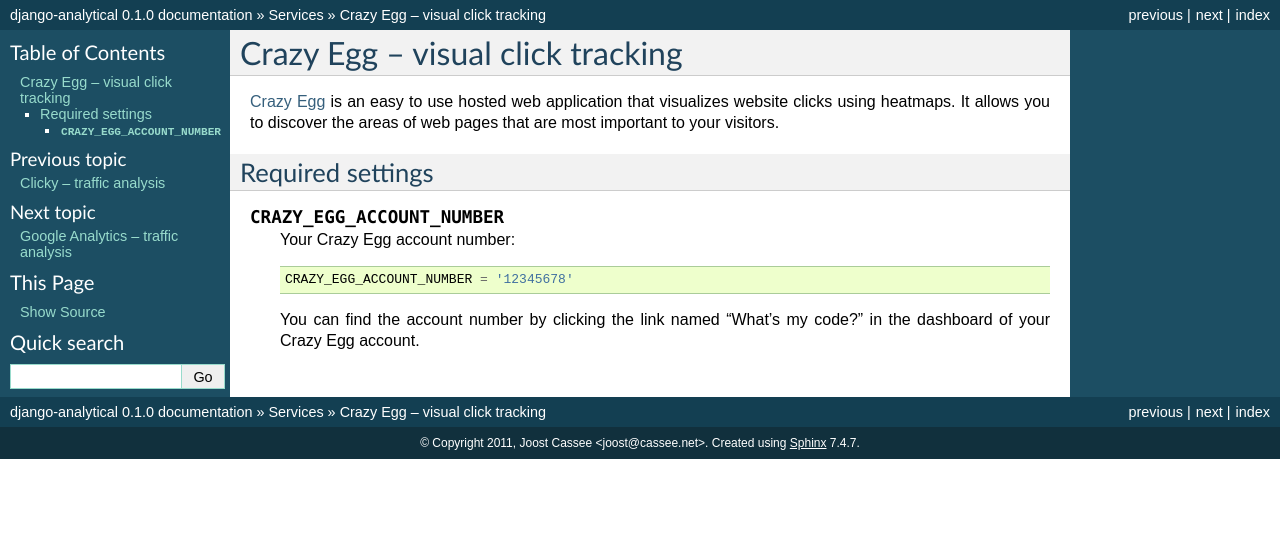
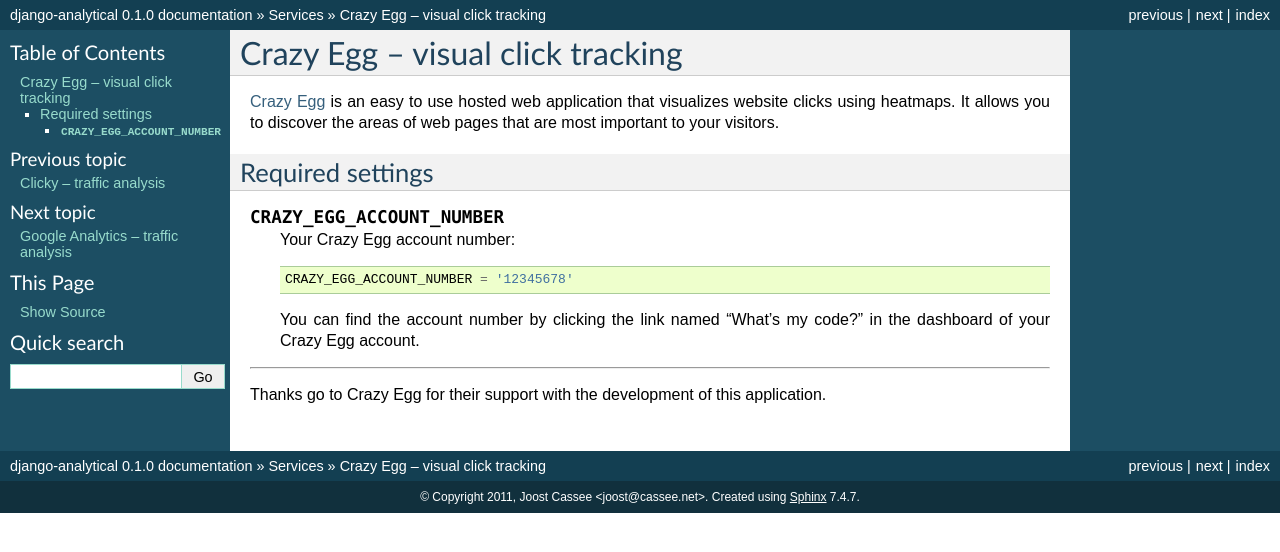
Before and after one commit to jazzband/django-analytical, a Sphinx documentation site: the page built from docs/services/crazy_egg.rst, in a window 1280 px wide. Shown: the top 552 px of the page. Built offline with Sphinx 7.4.7, drawn with Linux system fonts in a browser that asks for light colours.

Commit message:
Small documentation and metadata changes
Added some thank-you's and fixed some typos.

```diff
--- a/docs/index.rst
+++ b/docs/index.rst
@@ -7,8 +7,9 @@
 
 .. _Django: http://www.djangoproject.com/
 
-:Download: http://pypi.python.org/pypi/django-analytical/
-:Source:   http://github.com/jcassee/django-analytical
+:Package: http://pypi.python.org/pypi/django-analytical/
+:Source:  http://github.com/jcassee/django-analytical
+:Issues:  http://github.com/jcassee/django-analytical/issues
 
 
 Overview
--- a/docs/services/chartbeat.rst
+++ b/docs/services/chartbeat.rst
@@ -32,3 +32,9 @@
   Here, ``XXXXX`` is your User ID.
 
 .. _`Add New Site`: http://chartbeat.com/code/
+
+
+----
+
+Thanks go to Chartbeat for their support with the development of this
+application.
--- a/docs/services/clicky.rst
+++ b/docs/services/clicky.rst
@@ -24,3 +24,9 @@
 
   You can find the Site ID in the Info tab of the website Preferences
   page on your Clicky account.
+
+
+----
+
+Thanks go to Clicky for their support with the development of this
+application.
--- a/docs/services/crazy_egg.rst
+++ b/docs/services/crazy_egg.rst
@@ -19,3 +19,9 @@
 
   You can find the account number by clicking the link named "What's my
   code?" in the dashboard of your Crazy Egg account.
+
+
+----
+
+Thanks go to Crazy Egg for their support with the development of this
+application.
--- a/setup.py
+++ b/setup.py
@@ -26,7 +26,6 @@
         pass
 
     def run(self):
-        import os
         os.environ['DJANGO_SETTINGS_MODULE'] = 'analytical.tests.settings'
         from analytical.tests.utils import run_tests
         run_tests()
@@ -53,9 +52,9 @@
         'analytical.templatetags',
         'analytical.tests',
     ],
-    keywords = ['django', 'analytics]'],
+    keywords = ['django', 'analytics'],
     classifiers = [
-        'Development Status :: 5 - Production/Stable',
+        'Development Status :: 4 - Beta',
         'Environment :: Web Environment',
         'Framework :: Django',
         'Intended Audience :: Developers',
```
